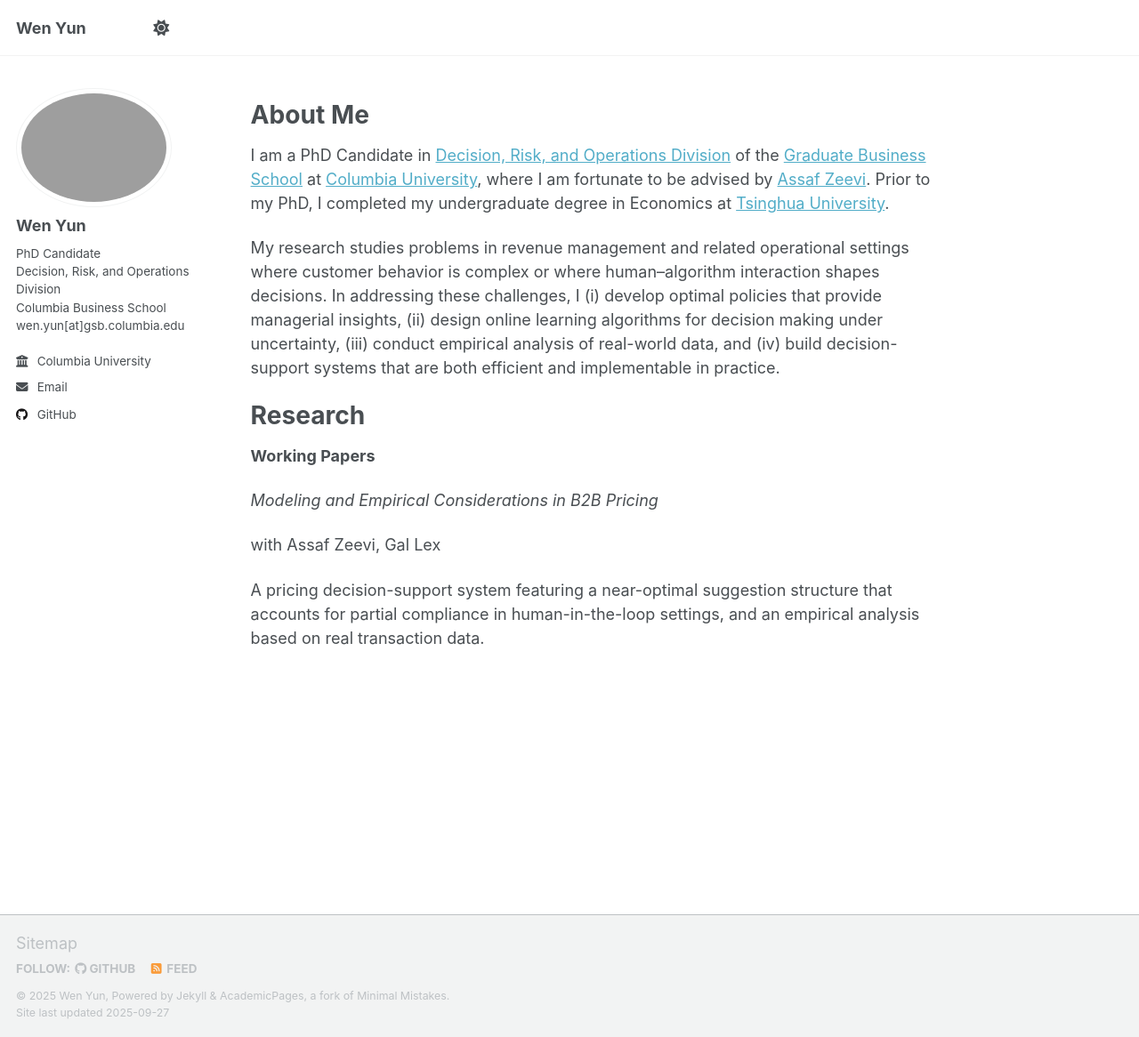
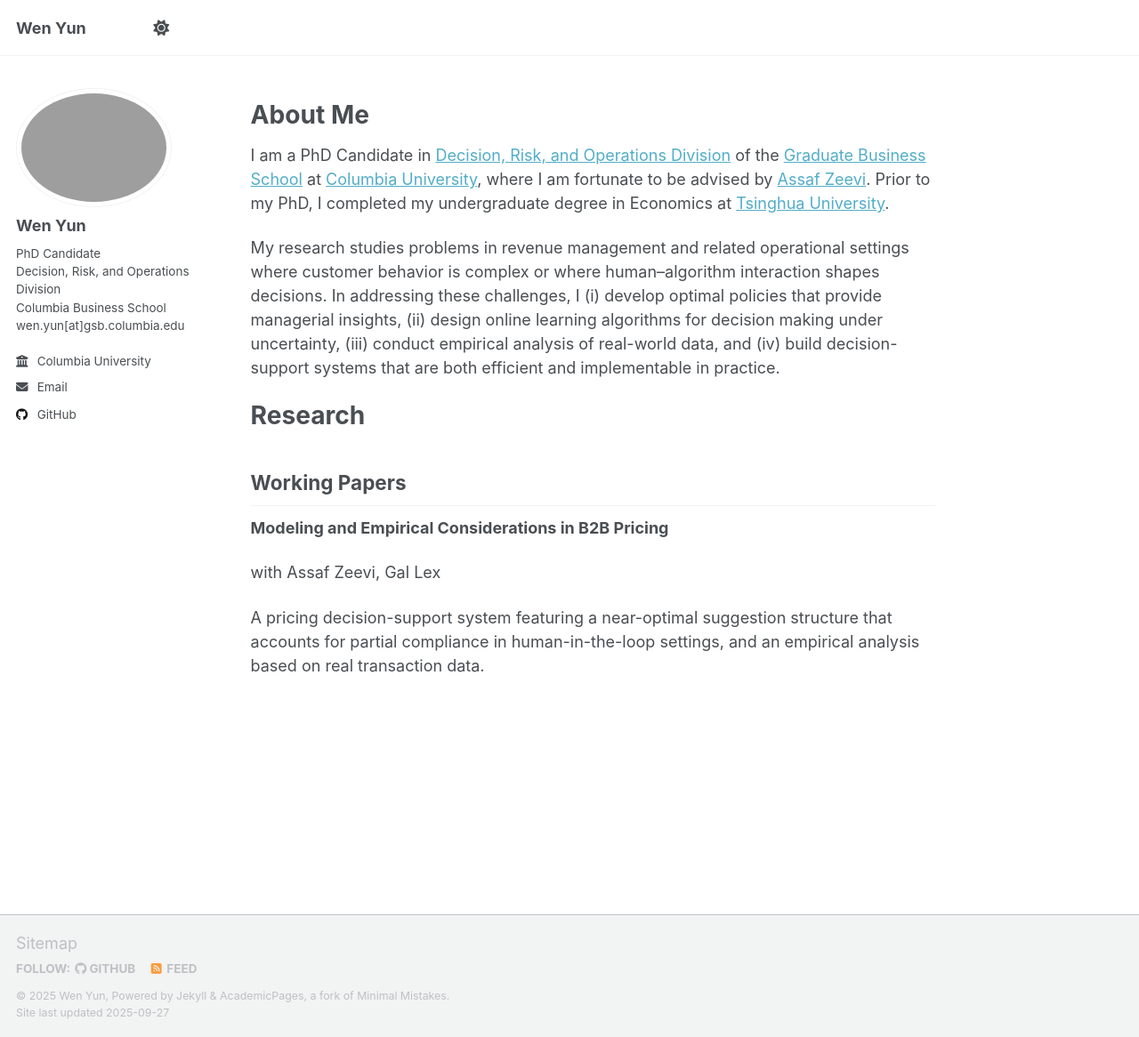
Before and after one commit to wenyun0/wenyun0.github.io, a Jekyll site: the page built from _pages/about.md, in a window 1280 px wide and 1166 px high. Shown: the whole window at 89% size. Built offline with Jekyll 4.4.1, drawn with Linux system fonts in a browser that asks for light colours; a script that is not in the unit is left out.

```diff
--- a/_pages/about.md
+++ b/_pages/about.md
@@ -15,9 +15,9 @@ My research studies problems in revenue management and related operational setti
 
 # Research
 
-**Working Papers**
+## Working Papers
 
-*Modeling and Empirical Considerations in B2B Pricing*
+**Modeling and Empirical Considerations in B2B Pricing**
 
 with Assaf Zeevi, Gal Lex
 
```
